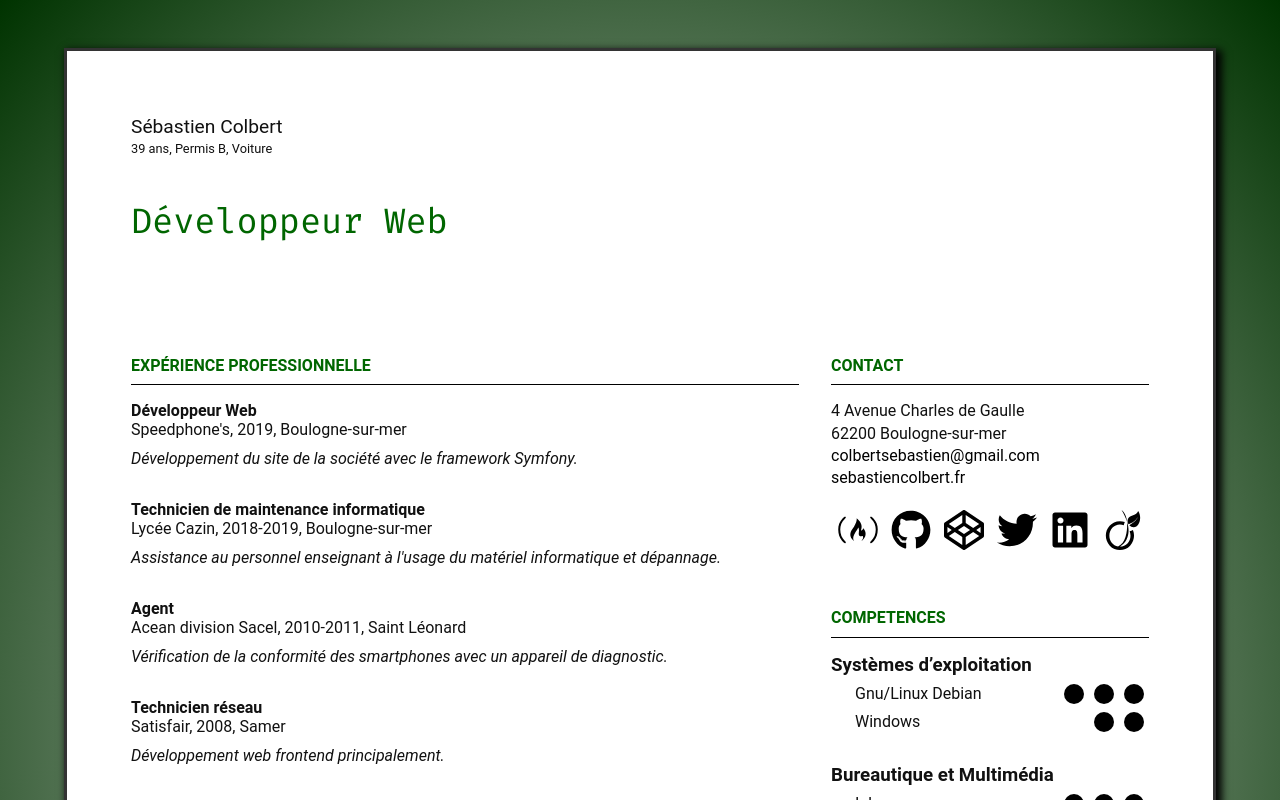
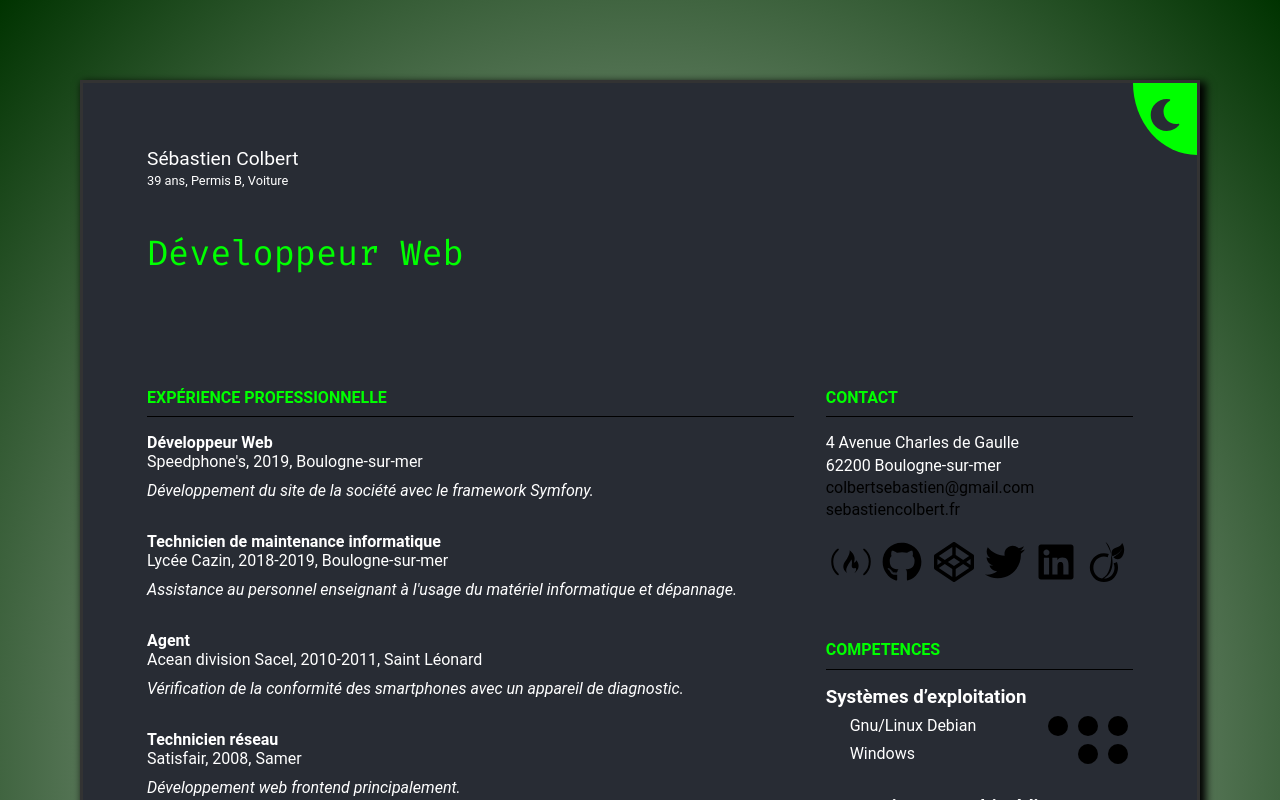
Before and after one commit to bastienrc/bastienrc.github.io, a React (Create React App) app: page / in a window 1280 px wide. Shown: the top 800 px of the page. Built offline with nearby package versions, Linux system fonts and the light colour scheme.

Commit message:
Darkmode

```diff
--- a/src/App.js
+++ b/src/App.js
@@ -1,5 +1,7 @@
-import styled from 'styled-components'
+import { useState } from 'react'
+import styled, { ThemeProvider } from 'styled-components'
 import { GlobalStyle } from './components/GlobalStyle'
+import { darkTheme, lightTheme } from './components/themes'
 
 import Experiences from './components/Experiences'
 import Formations from './components/Formations'
@@ -7,19 +9,24 @@ import Contact from './components/Contact'
 import Competences from './components/Competences'
 import Header from './components/Header'
 import QRCode from './components/QRCode'
+import Darkmode from './components/Darkmode'
+
 import { DataIdentity, DataExperiences, DataFormations, DataCompetences } from './data/data.js'
 
 const Main = styled.main`
+  position: relative;
   margin: 1em 0;
 
   @media (min-width: 800px) {
-    margin: 3rem auto;
+    margin: 2rem;
     padding: 3rem;
-    width: 90%;
-    height: 100%;
     border: solid #333 3px;
     box-shadow: 4px 4px 8px 2px #000000;
     background: var(--bg-main-color);
+  }
+
+  @media (min-width: 1200px) {
+    margin: 5rem;
   }
 `
 
@@ -42,10 +49,13 @@ const Col2 = styled.div`
 `
 
 function App () {
+  let [isDarkTheme, toggleTheme] = useState(true);
+
   return (
-    <>
+    <ThemeProvider theme={isDarkTheme ? darkTheme : lightTheme}>
       <GlobalStyle />
       <Main>
+        <Darkmode actif />
         <Header data={DataIdentity} />
         <Container>
           <Col1>
@@ -59,7 +69,7 @@ function App () {
           </Col2>
         </Container>
       </Main>
-    </>
+    </ThemeProvider>
   )
 }
 
--- /dev/null
+++ b/src/components/Darkmode.js
@@ -0,0 +1,33 @@
+import { useState } from 'react'
+import styled from 'styled-components'
+import { FaSun, FaMoon } from 'react-icons/fa'
+
+const Interupteur = styled.button`
+  display: block;
+  position: absolute;
+  right: 0;
+  top: 0;
+  font-size: 2em;
+  padding: 0.5em;
+  cursor: pointer;
+  border: none;
+  border-radius: 0 0 0 100%;
+  background-color: var(--title-color);
+  color: var(--bg-main-color)
+`
+
+function Darkmode ({ isDarkTheme }) {
+  const [darkmode, setDarkmode] = useState(isDarkTheme)
+
+  const onHandleClick = e => {
+    setDarkmode(false)
+  }
+
+  return (
+    <>
+      <Interupteur onClick={onHandleClick}>{darkmode ? <FaSun /> : <FaMoon />}</Interupteur>
+    </>
+  )
+}
+
+export default Darkmode
--- a/src/components/GlobalStyle.js
+++ b/src/components/GlobalStyle.js
@@ -3,9 +3,9 @@ import styled, { createGlobalStyle } from 'styled-components'
 export const GlobalStyle = createGlobalStyle`
   :root{
     --bg-body-color: #030;
-    --bg-main-color: #FFF;
-    --title-color: #060;
-    --main-color: #111;
+    --bg-main-color: ${props => props.theme.bgColor};
+    --title-color: ${props => props.theme.titleColor};
+    --main-color: ${props => props.theme.textColor};
   }
 
   *, *::after, *::before {
--- /dev/null
+++ b/src/components/themes.js
@@ -0,0 +1,14 @@
+const darkTheme = {
+  bgColor: '#282c34',
+  textColor: 'white',
+  titleColor: '#0F0',
+  linkColor: '#61dafb'
+}
+
+const lightTheme = {
+  bgColor: '#e8ecf0',
+  textColor: '#001c38',
+  linkColor: '#5dd2f2'
+}
+
+export { darkTheme, lightTheme }
```
